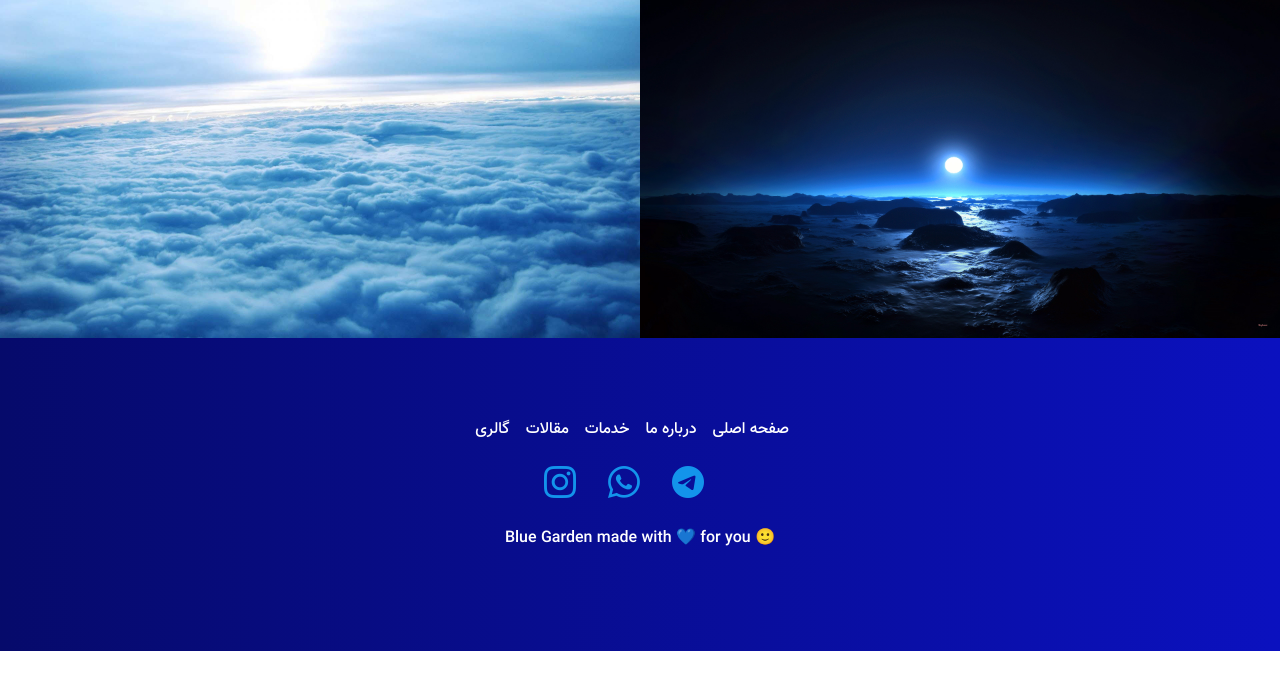
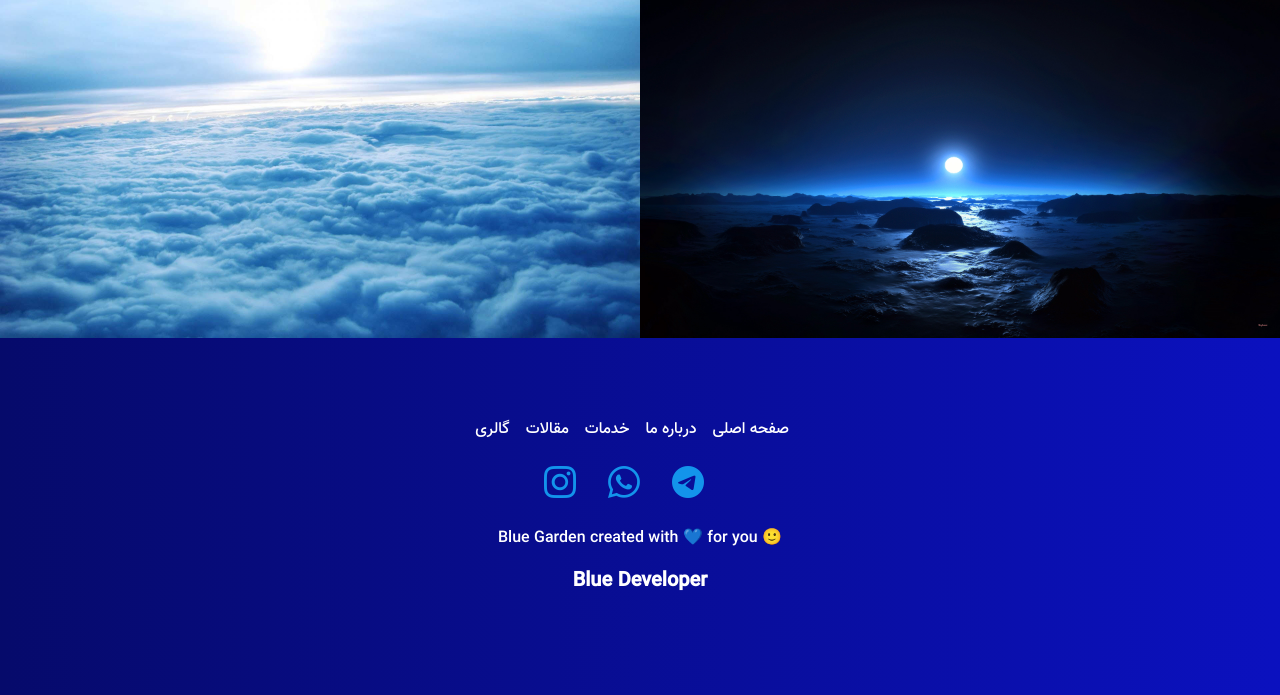
Before and after one commit to Limbo415/flex-blue, a plain HTML site: page index.html in a window 1280 px wide. Shown: the part 3307-4002 px from the top of the page. Before the commit the page ends 3958 px from the top, so only its background shows below. Drawn offline with nearby package versions, Linux system fonts and the light colour scheme.

Commit message:
footer updated

```diff
--- a/css/main.css
+++ b/css/main.css
@@ -297,3 +297,6 @@
     font-size: 1rem;
     text-align: center;
 }
+.footer h3{
+    color: var(--color-white);
+}
--- a/css/responsive.css
+++ b/css/responsive.css
@@ -1,4 +1,4 @@
-/* @media screen and (min-width=800px) {
+/* @media screen and (min-width:800px) {
     body{
      font-size: 1rem;
     }
--- a/index.html
+++ b/index.html
@@ -331,8 +331,9 @@
         </li>
       </ul>
       <p class="footer-text">
-        &#128578; Blue Garden made with &#128153; for you
+        &#128578; Blue Garden created with &#128153; for you
       </p>
+      <h3>Blue Developer</h3>
     </footer>
     <script src="./javascript/script.js"></script>
   </body>
```
